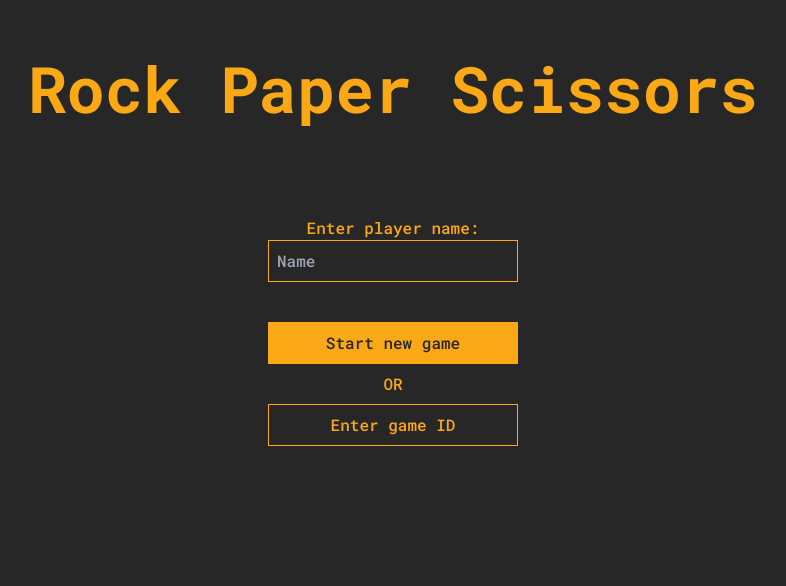
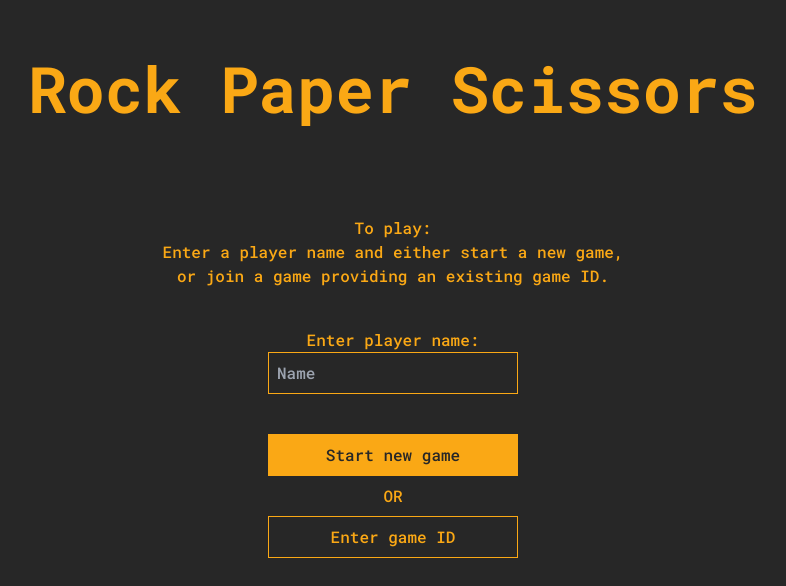
Before and after one commit to ljwedin/rock-paper-scissors-frontend, a SvelteKit app: page / in a window 1280 px wide. Shown: the top 586 px of the page, without its empty margins (247-1033 px from the left). Built offline with nearby package versions, Linux system fonts and the light colour scheme.

Commit message:
Adds instructions to main page, a simple loader and fetches result once on mount of result page

```diff
--- /dev/null
+++ b/src/lib/loader.svelte
@@ -0,0 +1,31 @@
+<script>
+
+</script>
+
+<style>
+    .loader {
+        width: 25px;
+        height: 25px;
+        border: 2px solid #faa815;
+        border-bottom-color: #ffe2ad;
+        border-radius: 50%;
+        display: inline-block;
+        box-sizing: border-box;
+        animation: rotation 1s linear infinite;
+    }
+
+    @keyframes rotation {
+        0% {
+            transform: rotate(0deg);
+        }
+        100% {
+            transform: rotate(360deg);
+        }
+    }
+</style>
+
+<div class="col-start-3 row-start-4 col-span-2 row-span-full place-items-center">
+    <div class="w-full h-full flex center">
+        <span class="loader"></span>
+    </div>
+</div>
--- a/src/routes/+page.svelte
+++ b/src/routes/+page.svelte
@@ -5,6 +5,7 @@ import { gameId, playerName } from '$lib/stores.js';
 import Input from "$lib/input.svelte";
 import PrimaryButton from "$lib/primaryButton.svelte";
 import SecondaryButton from "$lib/secondaryButton.svelte";
+import Loader from '$lib/loader.svelte';
 
 {$gameId}
 {$playerName}
@@ -12,6 +13,7 @@ import SecondaryButton from "$lib/secondaryButton.svelte";
 let playerNameError = false;
 let gameNotFound = false;
 let enterId = false;
+let showLoader = false;
 
 function setEnterId() {
     enterId = true;
@@ -23,6 +25,7 @@ async function startNewGame() {
         return;
     } else {
         playerNameError = false;
+        showLoader = true;
 
         await fetch('https://rps-game-backend.herokuapp.com/newGame', {
             method: 'POST',
@@ -35,6 +38,7 @@ async function startNewGame() {
             .then((text) => {
                 if (!text) {
                     gameNotFound = true;
+                    showLoader = false;
                     console.log('Game not found');
                     return;
                 } else {
@@ -51,6 +55,7 @@ async function joinGame() {
         return;
     } else {
         playerNameError = false;
+        showLoader = true;
 
         await fetch('https://rps-game-backend.herokuapp.com/' + $gameId + '/join', {
             method: 'POST',
@@ -82,12 +87,20 @@ async function joinGame() {
     <h1 class="font-bold text-[4rem] mt-10 text-myYellow">Rock Paper Scissors</h1>
     <article class="flex flex-col justify-center items-center gap-10">
         <section class="flex flex-col justify-center items-center">
+            <h2 class="text-myYellow">To play:</h2>
+            <p class="text-myYellow">Enter a player name and either start a new game,</p>
+            <p class="text-myYellow">or join a game providing an existing game ID.</p>
+        </section>
+        <section class="flex flex-col justify-center items-center">
             <p class="text-myYellow">Enter player name:</p>
             <Input placeholder={'Name'} bind:value={$playerName} />
             {#if playerNameError}
                 <p class="text-red-400">Please enter player name</p>
             {/if}
         </section>
+        {#if showLoader}
+            <Loader />
+        {/if}
         {#if !enterId}
         <section class="flex flex-col justify-center items-center gap-2">
             {#if gameNotFound}
--- a/src/routes/result/+page.svelte
+++ b/src/routes/result/+page.svelte
@@ -1,6 +1,7 @@
 <script>
 import { gameId, playerName } from '$lib/stores.js';
 import PrimaryButton from "$lib/primaryButton.svelte";
+import { onMount } from 'svelte';
 
 {$gameId}
 {$playerName}
@@ -21,6 +22,10 @@ async function getResult() {
     })
 }
 
+onMount(() => {
+    getResult();
+})
+
 </script>
 
 <style>
```
